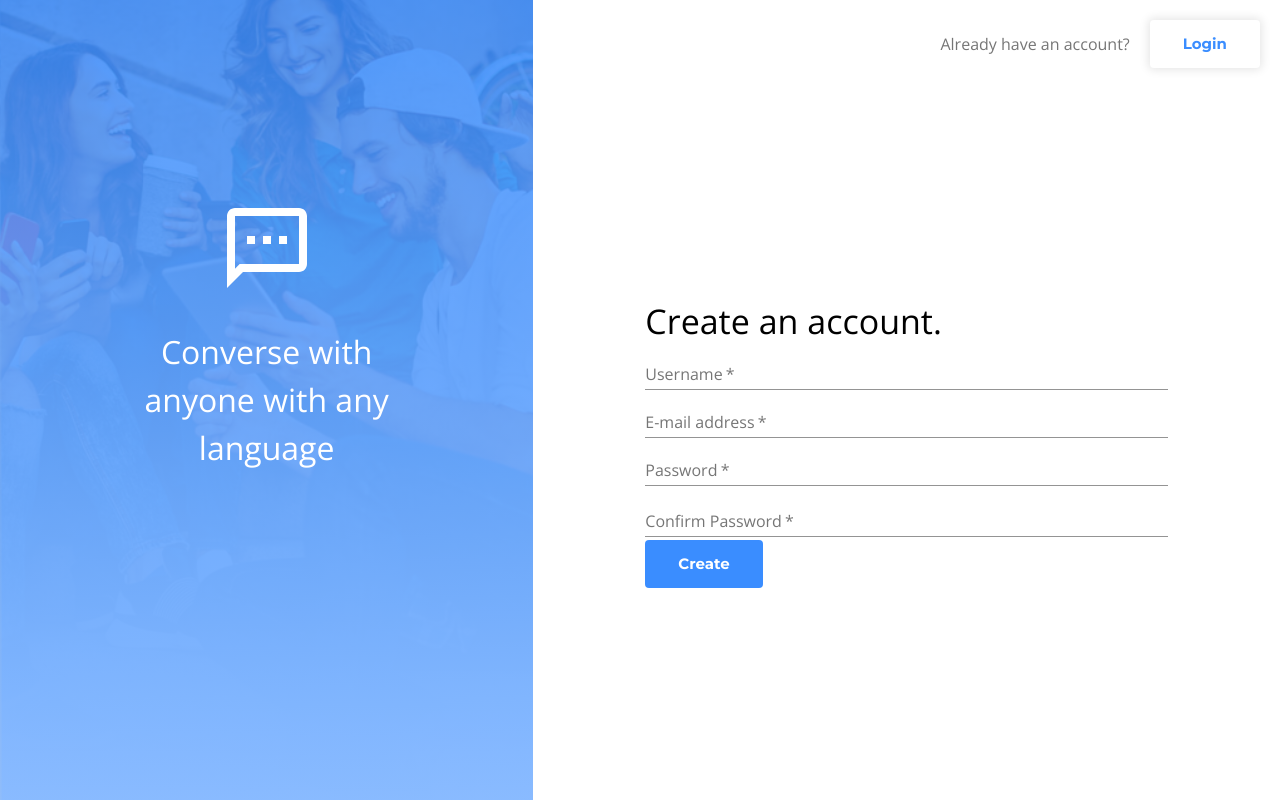
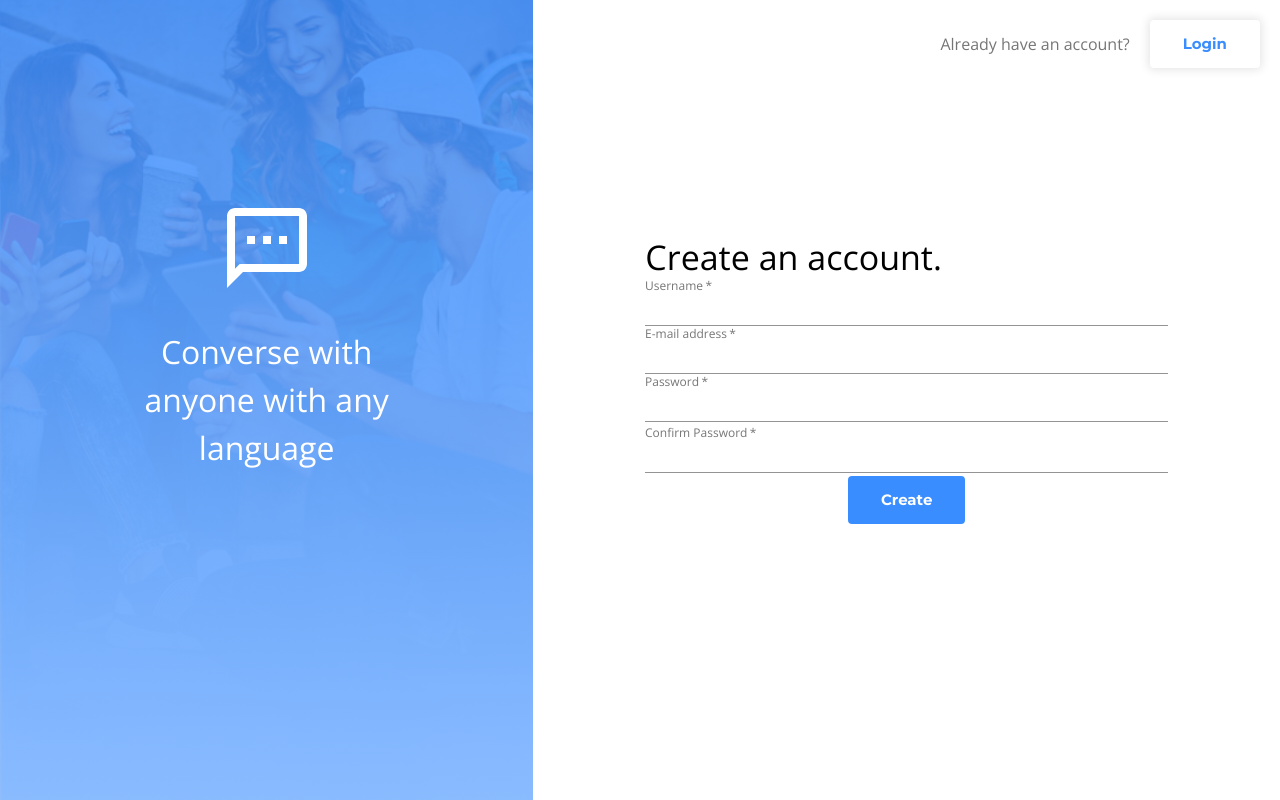
Before and after one commit to scottgit/messenger-2059, a React (Create React App) app in the folder client/: page / in a window 1280 px wide. Built offline with nearby package versions, Linux system fonts and the light colour scheme; no server answers.

Commit message:
Tweak configuration

```diff
--- a/client/src/components/Home.js
+++ b/client/src/components/Home.js
@@ -27,7 +27,7 @@ const Home = (props) => {
 
   useEffect(() => {
     fetchConversations(user.id);
-  }, [fetchConversations]);
+  }, [fetchConversations, user.id]);
 
   if (!user.id) {
     // If we were previously logged in, redirect to login instead of register
--- a/client/src/components/UserAccessForm/Login.js
+++ b/client/src/components/UserAccessForm/Login.js
@@ -1,22 +1,19 @@
 import React from "react";
-import { Redirect, useHistory } from "react-router-dom";
 import { connect } from "react-redux";
 import {
   Grid,
-  Box,
-  Typography,
   Button,
   FormControl,
-  TextField,
 } from "@material-ui/core";
+import { StableLabelTextField } from ".";
 import { login } from "../../store/utils/thunkCreators";
 
 const Login = (props) => {
-  const history = useHistory();
-  const { user, login } = props;
+  const { login } = props;
 
   const handleLogin = async (event) => {
     event.preventDefault();
+
     const username = event.target.username.value;
     const password = event.target.password.value;
 
@@ -28,7 +25,7 @@ const Login = (props) => {
       <Grid>
         <Grid>
           <FormControl margin="normal" required>
-            <TextField
+            <StableLabelTextField
               aria-label="username"
               label="Username"
               name="username"
@@ -37,14 +34,14 @@ const Login = (props) => {
           </FormControl>
         </Grid>
         <FormControl margin="normal" required>
-          <TextField
-            label="password"
+          <StableLabelTextField
+            label="Password"
             aria-label="password"
             type="password"
             name="password"
           />
         </FormControl>
-        <Grid>
+        <Grid container justifyContent="center">
           <Button type="submit" size="large">
             Login
           </Button>
--- a/client/src/components/UserAccessForm/Signup.js
+++ b/client/src/components/UserAccessForm/Signup.js
@@ -1,20 +1,16 @@
 import React, { useState } from "react";
-import { Redirect, useHistory } from "react-router-dom";
 import { connect } from "react-redux";
 import {
   Grid,
-  Box,
-  Typography,
   Button,
   FormControl,
-  TextField,
   FormHelperText,
 } from "@material-ui/core";
+import { StableLabelTextField } from ".";
 import { register } from "../../store/utils/thunkCreators";
 
 const Login = (props) => {
-  const history = useHistory();
-  const { user, register } = props;
+  const { register } = props;
   const [formErrorMessage, setFormErrorMessage] = useState({});
 
   const handleRegister = async (event) => {
@@ -32,16 +28,12 @@ const Login = (props) => {
     await register({ username, email, password });
   };
 
-  if (user.id) {
-    return <Redirect to="/home" />;
-  }
-
   return (
     <form onSubmit={handleRegister}>
       <Grid>
         <Grid>
           <FormControl>
-            <TextField
+            <StableLabelTextField
               aria-label="username"
               label="Username"
               name="username"
@@ -52,7 +44,7 @@ const Login = (props) => {
         </Grid>
         <Grid>
           <FormControl>
-            <TextField
+            <StableLabelTextField
               label="E-mail address"
               aria-label="e-mail address"
               type="email"
@@ -63,7 +55,7 @@ const Login = (props) => {
         </Grid>
         <Grid>
           <FormControl error={!!formErrorMessage.confirmPassword}>
-            <TextField
+            <StableLabelTextField
               aria-label="password"
               label="Password"
               type="password"
@@ -78,7 +70,7 @@ const Login = (props) => {
         </Grid>
         <Grid>
           <FormControl error={!!formErrorMessage.confirmPassword}>
-            <TextField
+            <StableLabelTextField
               label="Confirm Password"
               aria-label="confirm password"
               type="password"
@@ -91,9 +83,11 @@ const Login = (props) => {
             </FormHelperText>
           </FormControl>
         </Grid>
-        <Button type="submit" size="large">
-          Create
-        </Button>
+        <Grid container justifyContent="center">
+          <Button type="submit" size="large">
+            Create
+          </Button>
+        </Grid>
       </Grid>
     </form>
   );
--- /dev/null
+++ b/client/src/components/UserAccessForm/StableLabelTextField.js
@@ -0,0 +1,13 @@
+import React from 'react';
+import { TextField } from "@material-ui/core";
+
+function StableLabelTextField({ InputLabelProps = {}, ...props }) {
+  return (
+    <TextField
+      InputLabelProps={{ ...InputLabelProps, shrink: true }}
+      {...props}
+    />
+  );
+}
+
+export default StableLabelTextField
--- a/client/src/components/UserAccessForm/SwitchFormControl.js
+++ b/client/src/components/UserAccessForm/SwitchFormControl.js
@@ -30,7 +30,7 @@ const useStyles = makeStyles((theme) => ({
 export const SwitchFormControl = (props) => {
   const history = useHistory();
   const classes = useStyles();
-  console.log('SFORM', props);
+
   const { prompt, path, buttonText } = props;
 
   return (
--- a/client/src/components/UserAccessForm/UserAccessForm.js
+++ b/client/src/components/UserAccessForm/UserAccessForm.js
@@ -1,19 +1,14 @@
-import React, { useState } from "react";
-import { generatePath, Redirect, useHistory } from "react-router-dom";
+import React from "react";
+import { Redirect, useHistory } from "react-router-dom";
 import { connect } from "react-redux";
 import SmsOutlinedIcon from "@material-ui/icons/SmsOutlined";
 import {
   Grid,
   Box,
   Typography,
-  Button,
-  FormControl,
-  TextField,
-  FormHelperText,
   makeStyles,
 } from "@material-ui/core";
-import { Login, Signup, BackgroundImg, SwitchFormControl } from "./index";
-import { register, login } from "../../store/utils/thunkCreators";
+import { Login, Signup, BackgroundImg, SwitchFormControl } from ".";
 
 const useStyles = makeStyles((theme) => ({
   root: {
@@ -81,15 +76,20 @@ const useStyles = makeStyles((theme) => ({
     justifyContent: "center",
     alignItems: "center",
     flex: 1,
-    "& > *": {
-      width: "70%",
-    },
     "& > * *:not(button)": {
       width: "100%",
     },
     "& button": {
       alignSelf: "center",
     },
+  },
+
+  formGroup: {
+    [theme.breakpoints.down("xs")]: {
+      marginTop: "initial",
+    },
+    marginTop: "-8rem",
+    width: "70%",
   },
 
   formGreeting: {
@@ -125,7 +125,7 @@ export const UserAccessForm = (props) => {
   const currentPath = history?.location?.pathname;
   const activeForm = currentPath === "/login" ? formTypes.login : formTypes.signup;
 
-  const { user, login, register } = props;
+  const { user } = props;
   const { greeting } = activeForm;
 
   if (user.id) {
@@ -138,25 +138,29 @@ export const UserAccessForm = (props) => {
       spacing={0}
       className={classes.root}
     >
-      <Grid
-        container
-        item
+      {/*
+      Intro Graphic
+      */}
+      <Grid container item
         xs={12} sm={5}
         className={classes.introGraphic}
       >
         <SmsOutlinedIcon className={classes.chatIcon} />
         <Typography className={classes.introText}>Converse with anyone with any language</Typography>
       </Grid>
-      <Grid
-        container
-        item
+      {/*
+      Form Display Area
+      */}
+      <Grid container item
         xs={12} sm={7}
         className={classes.formDisplay}
       >
         <SwitchFormControl {...activeForm.switchForm} />
         <Grid container item className={classes.formWrapper}>
-          <Box>
-            <Typography className={classes.formGreeting}>{ greeting }</Typography>
+          <Box className={classes.formGroup}>
+            <Typography className={classes.formGreeting}>
+              { greeting }
+            </Typography>
             {(activeForm.type === 'Login' && <Login />)
               ||
               <Signup/>
@@ -174,15 +178,4 @@ const mapStateToProps = (state) => {
   };
 };
 
-const mapDispatchToProps = (dispatch) => {
-  return {
-    login: (credentials) => {
-      dispatch(login(credentials));
-    },
-    register: (credentials) => {
-      dispatch(register(credentials));
-    },
-  };
-};
-
-export default connect(mapStateToProps, mapDispatchToProps)(UserAccessForm);
+export default connect(mapStateToProps, null)(UserAccessForm);
--- a/client/src/components/UserAccessForm/index.js
+++ b/client/src/components/UserAccessForm/index.js
@@ -3,3 +3,4 @@ export { default as Login } from "./Login";
 export { default as Signup } from "./Signup";
 export { default as BackgroundImg } from "./bg-img.png";
 export { default as SwitchFormControl } from "./SwitchFormControl";
+export { default as StableLabelTextField } from "./StableLabelTextField";
```
